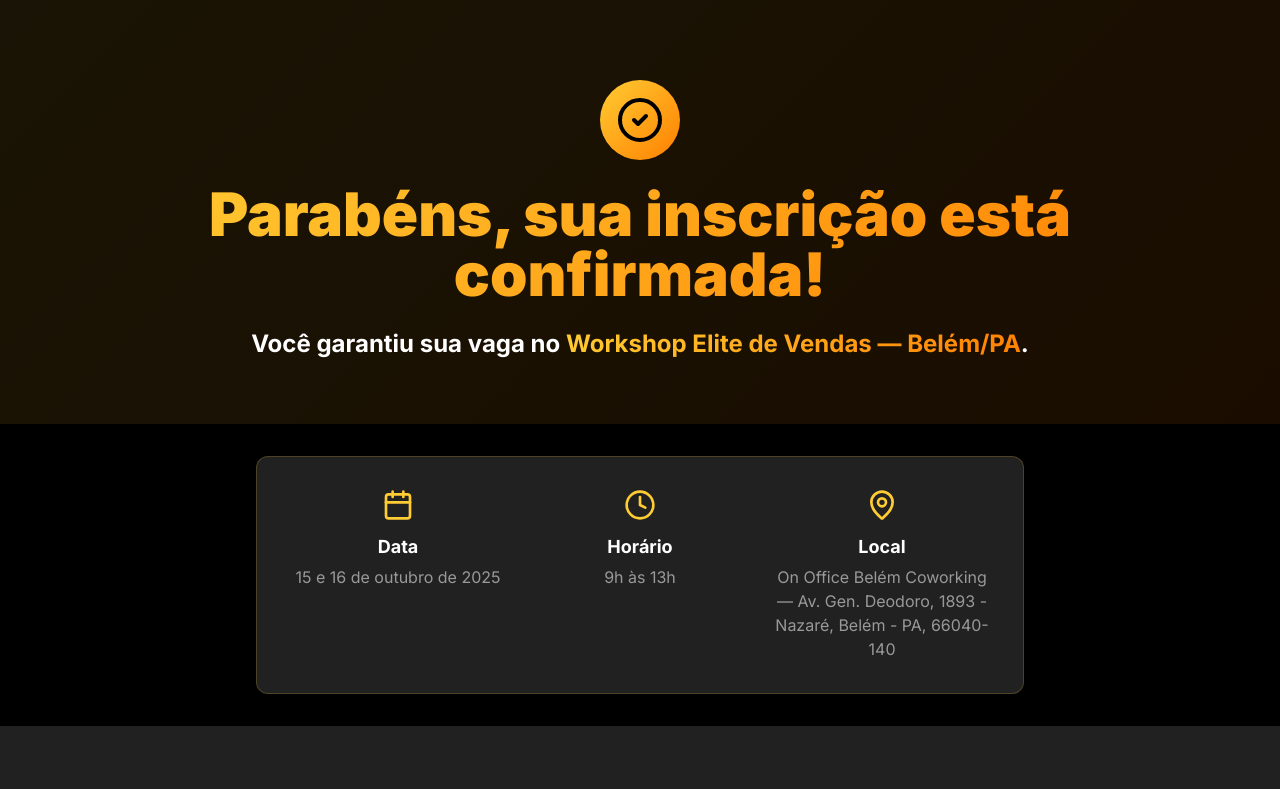
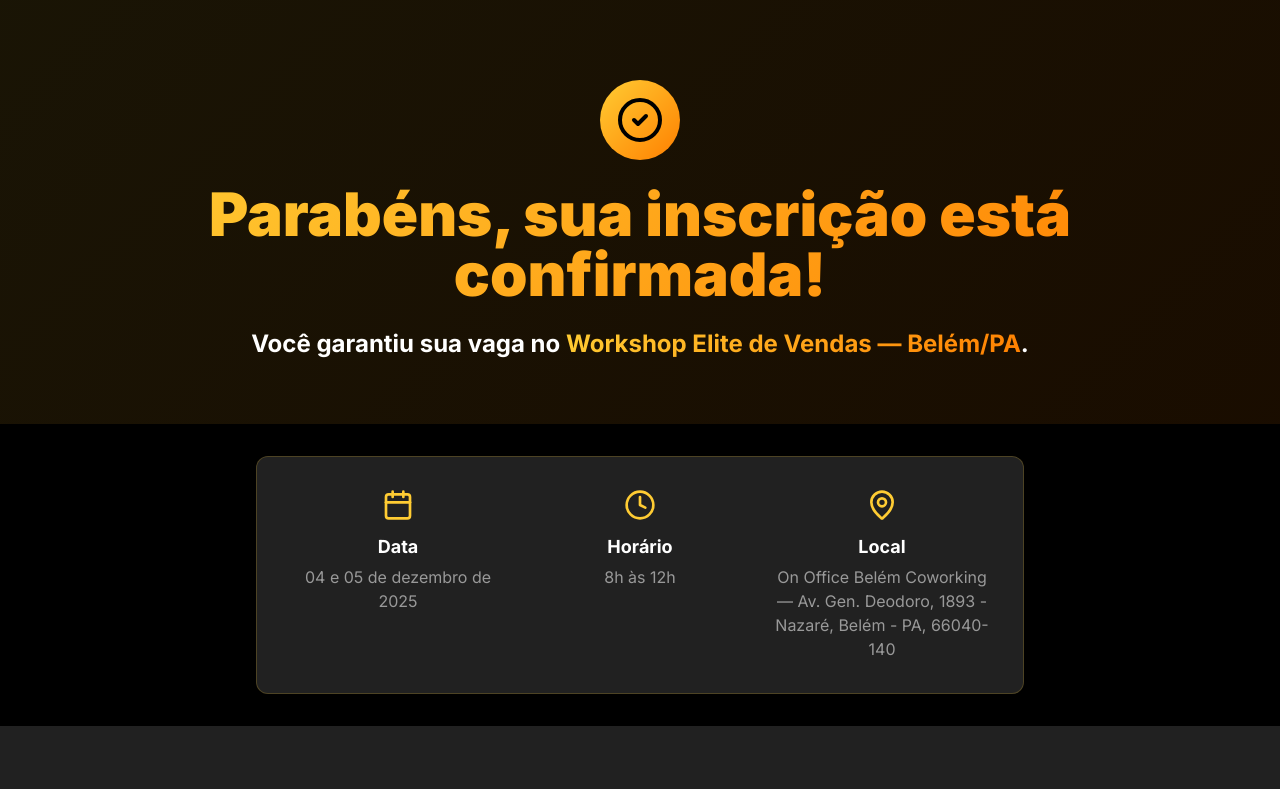
Before and after one commit to sidneyarfe/elitedevendas, a React (Vite) app: page /elitedevendas-obg-v1 in a window 1280 px wide. Shown: the top 789 px of the page. Built offline with nearby package versions, Linux system fonts and the light colour scheme; no server answers.

Commit message:
Update dates on thank you page
Update dates on the `/elitedevendas-obg-v1` page to December 4th and 5th.

```diff
--- a/src/pages/EliteVendasObrigadoV1.tsx
+++ b/src/pages/EliteVendasObrigadoV1.tsx
@@ -46,13 +46,13 @@ const EliteVendasObrigadoV1 = () => {
                 <div className="flex flex-col items-center">
                   <Calendar className="w-8 h-8 text-workshop-gold mb-3" />
                   <p className="font-bold text-lg mb-1">Data</p>
-                  <p className="text-muted-foreground">15 e 16 de outubro de 2025</p>
+                  <p className="text-muted-foreground">04 e 05 de dezembro de 2025</p>
                 </div>
 
                 <div className="flex flex-col items-center">
                   <Clock className="w-8 h-8 text-workshop-gold mb-3" />
                   <p className="font-bold text-lg mb-1">Horário</p>
-                  <p className="text-muted-foreground">9h às 13h</p>
+                  <p className="text-muted-foreground">8h às 12h</p>
                 </div>
 
                 <div className="flex flex-col items-center">
```
